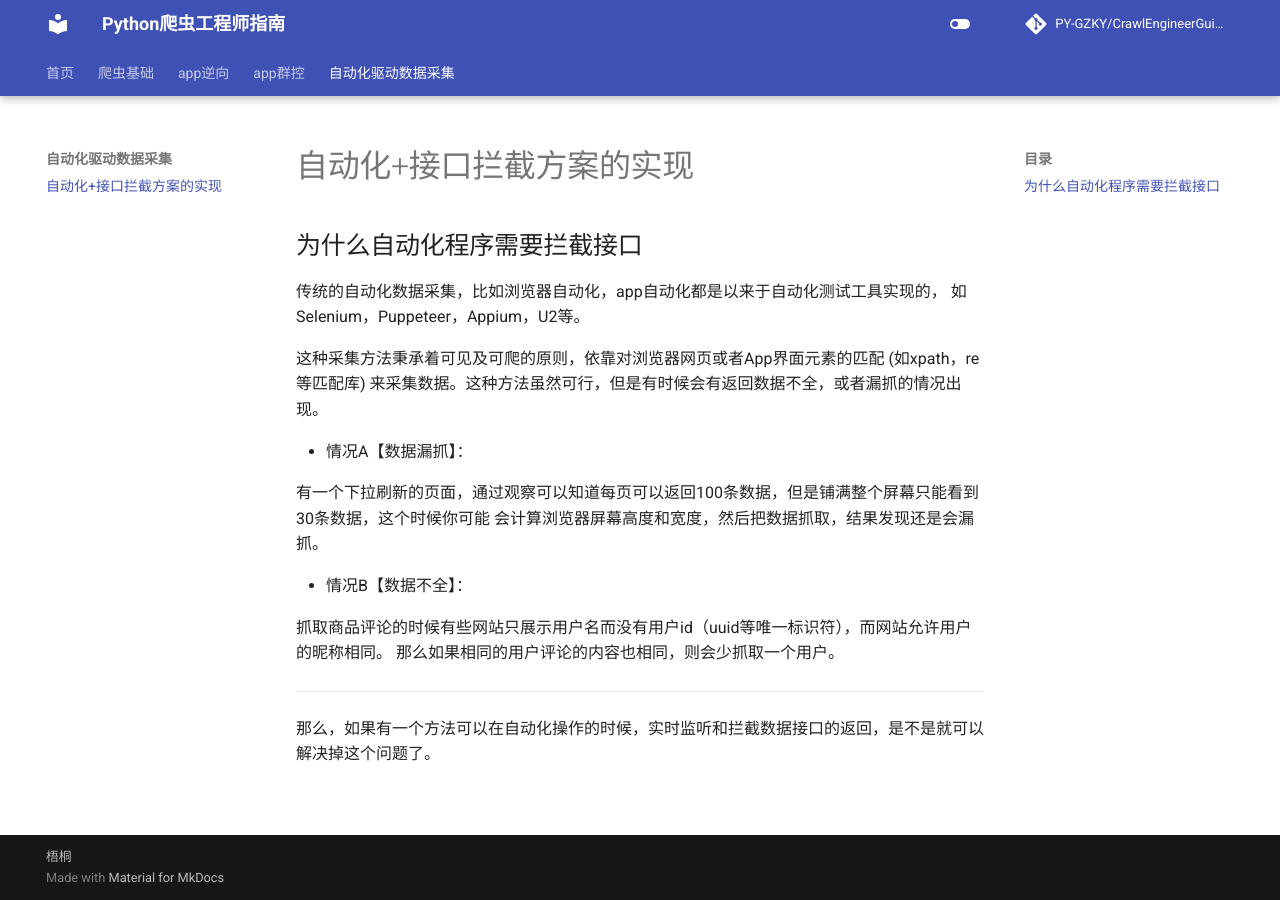
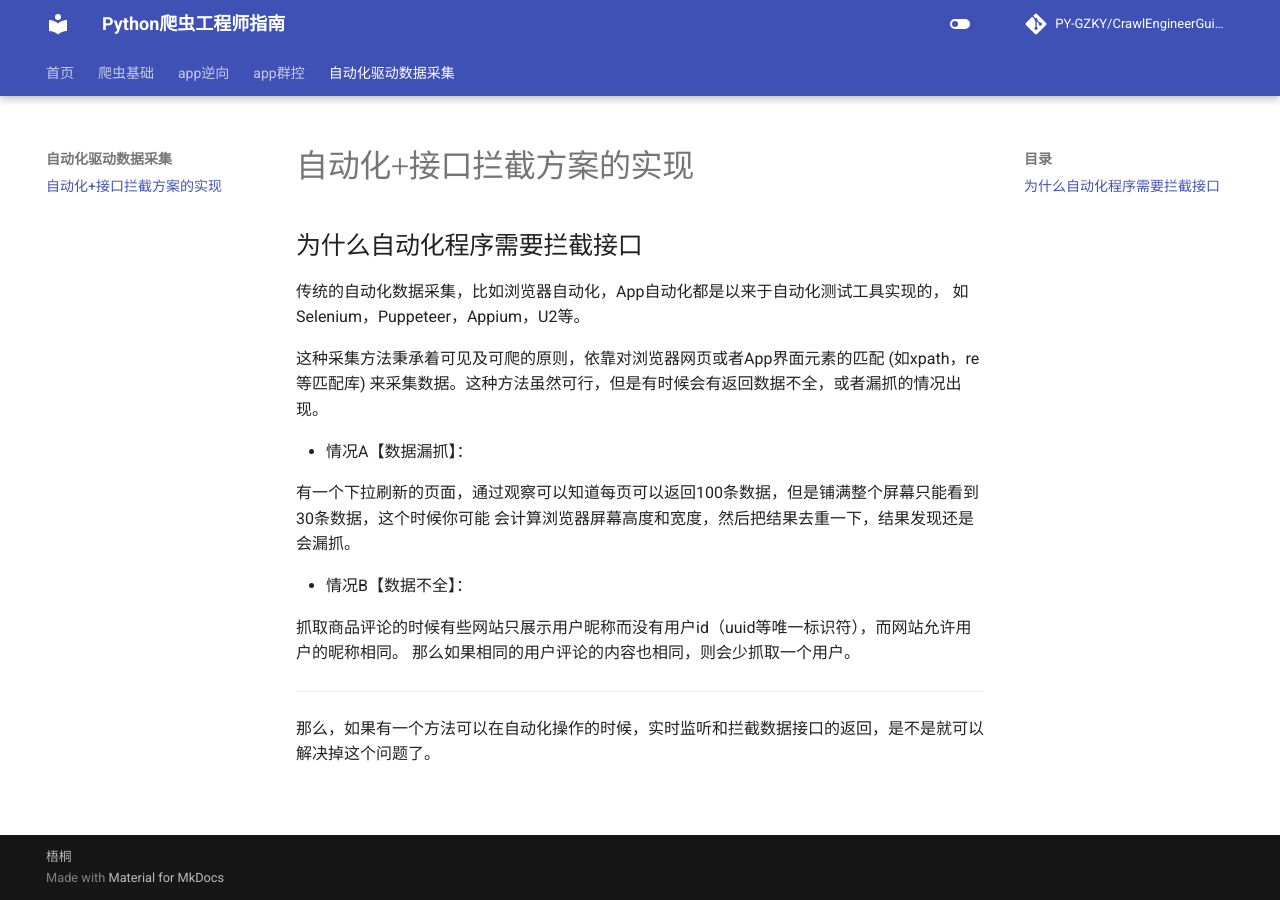
Before and after one commit to PY-GZKY/CrawlEngineerGuide, an MkDocs documentation site: the page built from docs/自动化+接口拦截方案的实现.md, in a window 1280 px wide. Built offline with MkDocs 1.6.1 and Material for MkDocs 9.7.7, drawn with Linux system fonts in a browser that asks for light colours; comment, search, counter and statistics services are not loaded.

Commit message:
Update 自动化+接口拦截方案的实现.md

```diff
--- a/docs/自动化+接口拦截方案的实现.md
+++ b/docs/自动化+接口拦截方案的实现.md
@@ -1,6 +1,6 @@
 ## 为什么自动化程序需要拦截接口
 
-传统的自动化数据采集，比如浏览器自动化，app自动化都是以来于自动化测试工具实现的，
+传统的自动化数据采集，比如浏览器自动化，App自动化都是以来于自动化测试工具实现的，
 如Selenium，Puppeteer，Appium，U2等。
 
 这种采集方法秉承着可见及可爬的原则，依靠对浏览器网页或者App界面元素的匹配 (如xpath，re等匹配库)
@@ -9,11 +9,11 @@
 - 情况A【数据漏抓】：
 
 有一个下拉刷新的页面，通过观察可以知道每页可以返回100条数据，但是铺满整个屏幕只能看到30条数据，这个时候你可能
-会计算浏览器屏幕高度和宽度，然后把数据抓取，结果发现还是会漏抓。
+会计算浏览器屏幕高度和宽度，然后把结果去重一下，结果发现还是会漏抓。
 
 - 情况B【数据不全】：
 
-抓取商品评论的时候有些网站只展示用户名而没有用户id（uuid等唯一标识符），而网站允许用户的昵称相同。
+抓取商品评论的时候有些网站只展示用户昵称而没有用户id（uuid等唯一标识符），而网站允许用户的昵称相同。
 那么如果相同的用户评论的内容也相同，则会少抓取一个用户。
 
 ---
```
